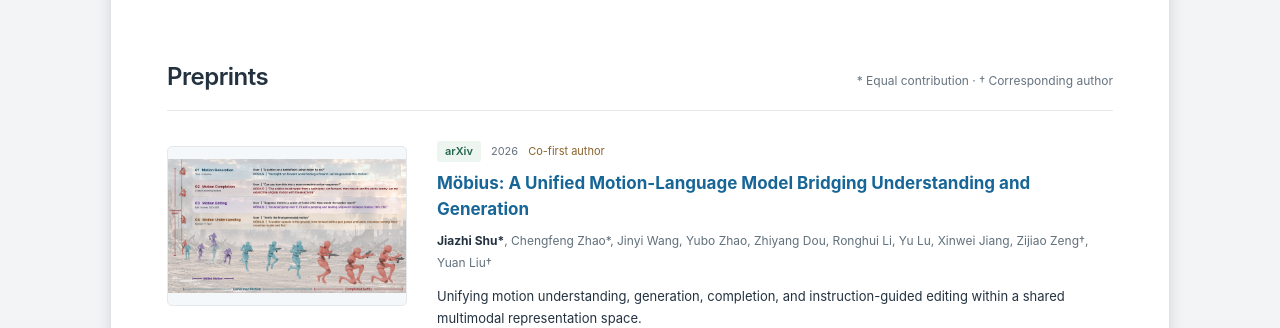
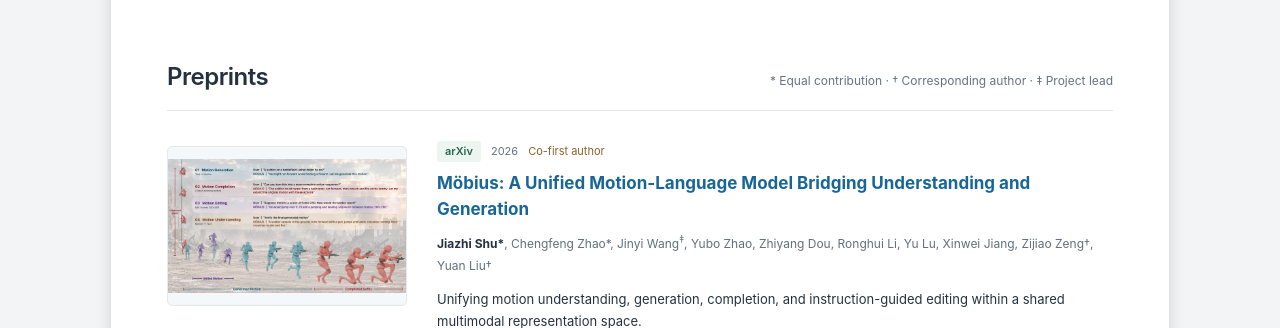
Before and after one commit to JiazhiShu/JiazhiShu.github.io, a plain HTML site: page index.html in a window 1280 px wide. Shown: the part 394-722 px from the top of the page. Drawn offline with Linux system fonts and the light colour scheme.

Commit message:
Mark Jinyi Wang as Mobius project lead

```diff
--- a/index.html
+++ b/index.html
@@ -28,13 +28,13 @@
       <div class="portrait" style="aspect-ratio:4/5"><img src="assets/jiazhishu.jpg?v=20261019-portrait2" alt="Portrait of Jiazhi Shu" width="960" height="1200"></div>
     </section>
     <section class="research" id="preprints" aria-labelledby="preprints-title">
-      <div class="section-heading"><h2 id="preprints-title">Preprints</h2><span>* Equal contribution · † Corresponding author</span></div>
+      <div class="section-heading"><h2 id="preprints-title">Preprints</h2><span>* Equal contribution · † Corresponding author · ‡ Project lead</span></div>
       <article class="paper">
         <a class="paper-image" href="https://jiazhishu.github.io/mobius/" aria-label="Möbius project page"><img src="assets/mobius.webp?v=20261104-teaser-v3" alt="Möbius unified motion-language model for motion generation, completion, editing, and understanding" width="640" height="400" loading="lazy"></a>
         <div class="paper-info">
           <div class="paper-meta"><span class="venue">arXiv</span><span>2026</span><span class="contribution">Co-first author</span></div>
           <h3><a href="https://jiazhishu.github.io/mobius/">Möbius: A Unified Motion-Language Model Bridging Understanding and Generation</a></h3>
-          <p class="authors"><strong>Jiazhi Shu*</strong>, Chengfeng Zhao*, Jinyi Wang, Yubo Zhao, Zhiyang Dou, Ronghui Li, Yu Lu, Xinwei Jiang, Zijiao Zeng†, Yuan Liu†</p>
+          <p class="authors"><strong>Jiazhi Shu*</strong>, Chengfeng Zhao*, Jinyi Wang<sup aria-label="Project lead">‡</sup>, Yubo Zhao, Zhiyang Dou, Ronghui Li, Yu Lu, Xinwei Jiang, Zijiao Zeng†, Yuan Liu†</p>
           <p class="paper-description">Unifying motion understanding, generation, completion, and instruction-guided editing within a shared multimodal representation space.</p>
           <div class="paper-links"><a href="https://jiazhishu.github.io/mobius/">Project ↗</a><a href="https://arxiv.org/abs/2611.05279">Paper ↗</a><a href="https://arxiv.org/pdf/2611.05279">PDF ↗</a><a href="https://github.com/JiazhiShu/mobius-code">Code ↗</a></div>
           <details class="citation"><summary>BibTeX</summary><div class="citation-body"><button type="button" class="copy-citation">Copy citation</button><pre>@article{shu2026mobius,
```
